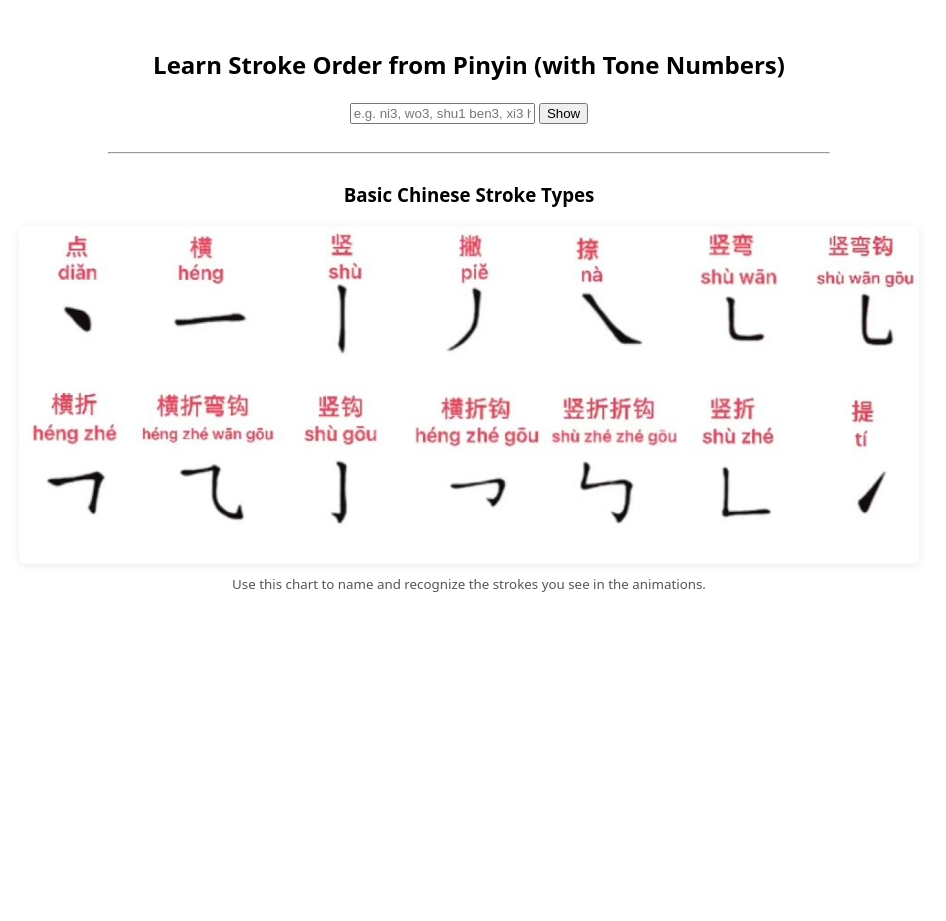
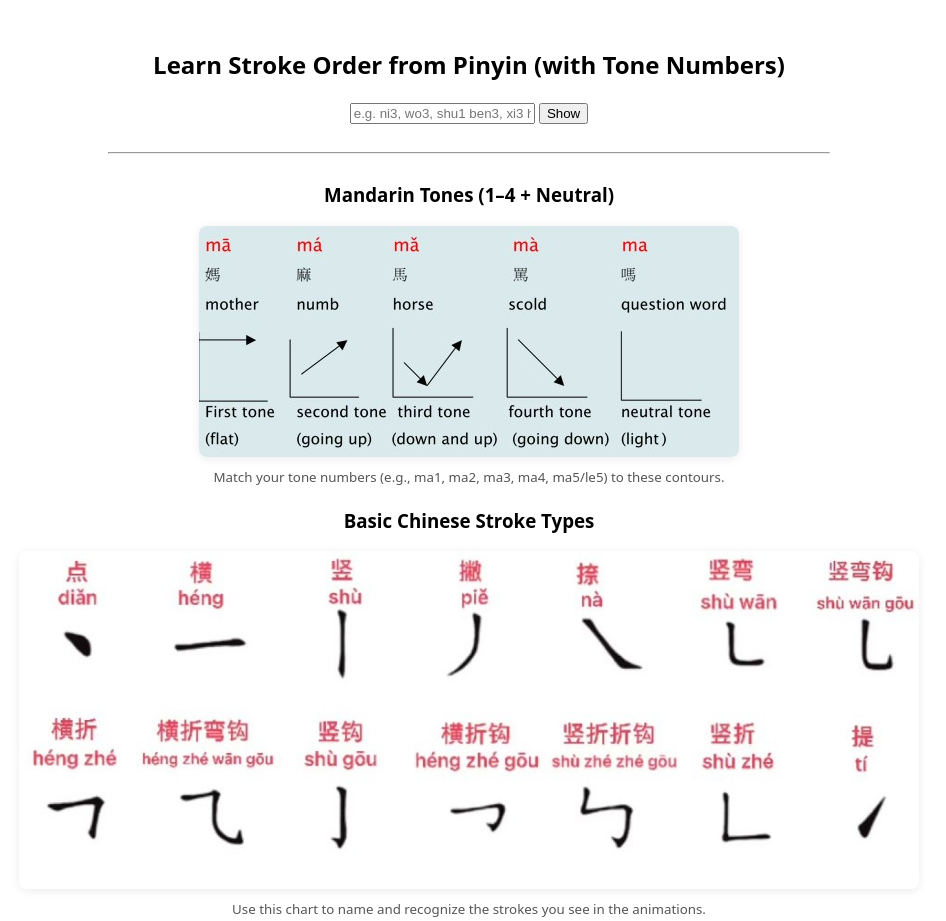
Before and after one commit to mikecinchan/learn-mandarin, a plain HTML site: page index.html in a window 1280 px wide. Shown: the whole page, without its empty margins (171-1117 px from the left). Before the commit the page ends 800 px from the top, so only its background shows below. Drawn offline with Linux system fonts and the light colour scheme.

Commit message:
Update index.html and tone mandarin image

```diff
--- a/index.html
+++ b/index.html
@@ -13,7 +13,7 @@
     .result-line { font-size: 1.6rem; margin: 10px 0 4px; }
     .meaning { font-size: 1rem; color: #444; margin-top: 6px; }
     hr { margin: 28px auto; max-width: 720px; }
-    .ref { max-width: 900px; margin: 0 auto; }
+    .ref { max-width: 900px; margin: 0 auto 22px; }
     .ref img { max-width: 100%; height: auto; border-radius: 8px; box-shadow: 0 2px 10px rgba(0,0,0,.08); }
     .ref small { display: block; color:#555; margin-top: 6px; }
   </style>
@@ -33,9 +33,15 @@
 
   <hr/>
 
+  <!-- NEW: Tones reference above the stroke chart -->
+  <div class="ref">
+    <h3>Mandarin Tones (1–4 + Neutral)</h3>
+    <img src="tones-mandarin.jpg" alt="Mandarin tones reference" />
+    <small>Match your tone numbers (e.g., ma1, ma2, ma3, ma4, ma5/le5) to these contours.</small>
+  </div>
+
   <div class="ref">
     <h3>Basic Chinese Stroke Types</h3>
-    <!-- If your file name has spaces, using %20 makes it safe in the browser -->
     <img src="strokes-mandarin.jpg" alt="Chinese stroke types reference" />
     <small>Use this chart to name and recognize the strokes you see in the animations.</small>
   </div>
```
Also changed, not shown: tones-mandarin.jpg (added).
